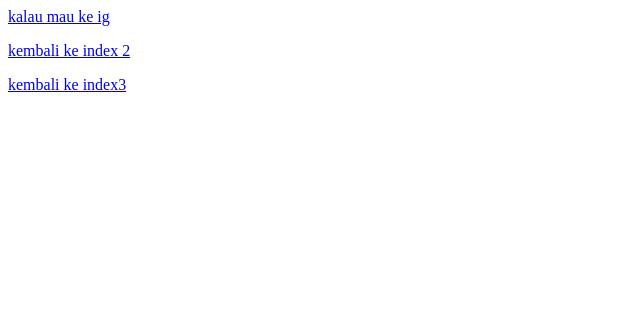
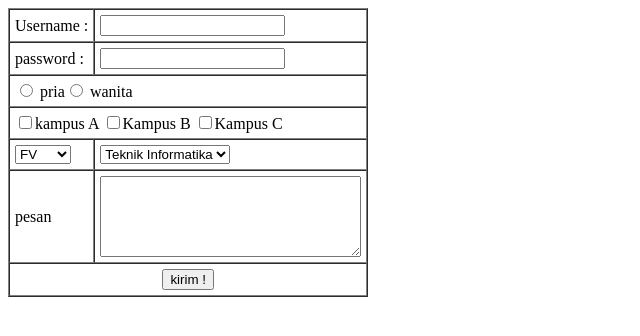
Before and after one commit to Finolut/belajar-html, a plain HTML site: page admin/index.html in a window 1280 px wide. Shown: the whole page, without its empty margins (0-640 px from the left). Drawn offline with Linux system fonts and the light colour scheme.

Commit message:
selesai menamatkan arc HTML dasar

```diff
--- a/admin/index.html
+++ b/admin/index.html
@@ -44,8 +44,138 @@
     </dl> -->
 
     <!--belajar hyperlink -->
-    <p><a href="https://finolut.github.io/">kalau mau ke ig</a></p>
+    <!-- <p><a href="https://finolut.github.io/">kalau mau ke ig</a></p>
     <p><a href="../admin 2/index2.html">kembali ke index 2</a></p>
-    <p><a href="../index3.html" target="_blank">kembali ke index3</a></p>
+    <p><a href="../index3.html" target="_blank">kembali ke index3</a></p> -->
+
+<!-- belajar img -->
+    <!-- <img src="/img/WALL ANIME.jpg" title="ini gojo" width="400">
+    <a href="https://instagram.com">
+        <br>
+        <img src="/img/web1.gif" alt="" width="50%">
+    </a> -->
+
+<!-- <belajar table>
+    <tr>
+        <td>baris 1 kolom 1</td>
+        <td>baris 1 kolom 2</td>
+    </tr>
+    <tr>
+        <td>baris 2 kolom 1</td>
+        <td>baris 2 kolom 2</td>
+    </tr>
+</table> -->
+
+<!-- <table border="2"  cellspacing="0" cellpadding="5">
+    <thead>
+        <tr>
+            <th></th>
+            <th>kolom 1</th>
+            <th>Kolom 2</th>
+        </tr>
+    </thead>
+    <tbody>
+        <tr>
+            <th>Baris 1</th>
+            <td>Data Baris 1 Kolom 1</td>
+            <td>Data Baris 1 Kolom 2</td>
+        </tr>
+        <tr>
+            <th rowspan="2">Baris 2</th>
+            <td>Data Baris 2 Kolom 1</td>
+            <td>Data Baris 2 Kolom 2</td>
+        </tr>
+    </tbody>
+</table> -->
+
+<!-- membuat table merge -->
+<!-- <table border="1" cellpadding="5" cellspacing="0">
+    <tr>
+        <td rowspan="3">GOAT</td>
+        <td colspan="2">SIUUU</td>
+    </tr>
+    <tr>
+
+        <td>2,2</td>
+        <td>2,3</td>
+    </tr>
+    <tr>
+
+        <td>3,2</td>
+        <td>3,3</td>
+    </tr>
+</table> -->
+
+<!-- latihan -->
+<!-- <table border="1" cellpadding="5" cellspacing="0">
+    <tr>
+        <td>1,1</td>
+        <td>1,2</td>
+        <td>1,3</td>
+        <td>1,4</td>
+    </tr>
+    <tr>
+        <td>2,1</td>
+       <td colspan="2"  rowspan="2"></td>
+        <td>2,4</td>
+    </tr>
+    <tr>
+        <td>3,1</td>
+        <td>3,4</td>
+    </tr>
+    <tr>
+        <td>4,1</td>
+        <td>4,2</td>
+        <td>4,3</td>
+        <td>4,4</td>
+    </tr>
+</table> -->
+
+<!-- belajar form -->
+<table border="1" cellpadding="5" cellspacing="0">
+        <form action="">
+        <tr>
+        <td> <label for="username">Username :</label>
+            <td>
+                <input type="text" id="username" name="username">
+            </td>
+        </tr>
+        <tr>
+        <td> <label for="password">password :</label>
+            <td><input type="password" name="" id="password"></td>
+        </td>
+        </tr>
+        <tr>
+        <td colspan="2"> <input type="radio" id="pria" name="kelamin">
+        <label for="pria">pria</label><input type="radio" id="pria" name="kelamin">
+        <label for="pria">wanita</label> </td>
+        </tr>
+        <tr>
+        <td colspan="2"> <input type="checkbox" id="menyanyi"><label for="menyanyi">kampus A</label>
+        <input type="checkbox" id="olahraga"><label for="olahraga">Kampus B</label>
+        <input type="checkbox" id="ngoding"><label for="ngoding">Kampus C</label></td>
+        </tr>
+        <tr>
+            <td colspan=""> <select name="" id="">
+            <option value="">FV</option>
+            <option value="">FISIP</option>
+            <option value="">FK</option>
+            </select></td>
+            <td> <select name="" id="">
+                <option value="">Teknik Informatika</option>
+                <option value="">Perpustakaan</option>
+                <option value="">Sayu</option>
+                </select></td>
+            </tr>
+        <tr>
+            <td>pesan </td>
+        <td colspan="2"><textarea name="" id="" cols="30" rows="5"></textarea></td>
+        </tr>
+        <tr>
+        <td colspan="2" align="center"> <button type="submit">kirim !</button></td>
+        </tr>
+        </form>
+</table>
+
 </body>
 </html>
```
Also changed, not shown: admin 2/index2.html (+1 -0 lines), index3.html (+1 -0 lines), img/WALL ANIME.jpg (added), img/web1.gif (added).
